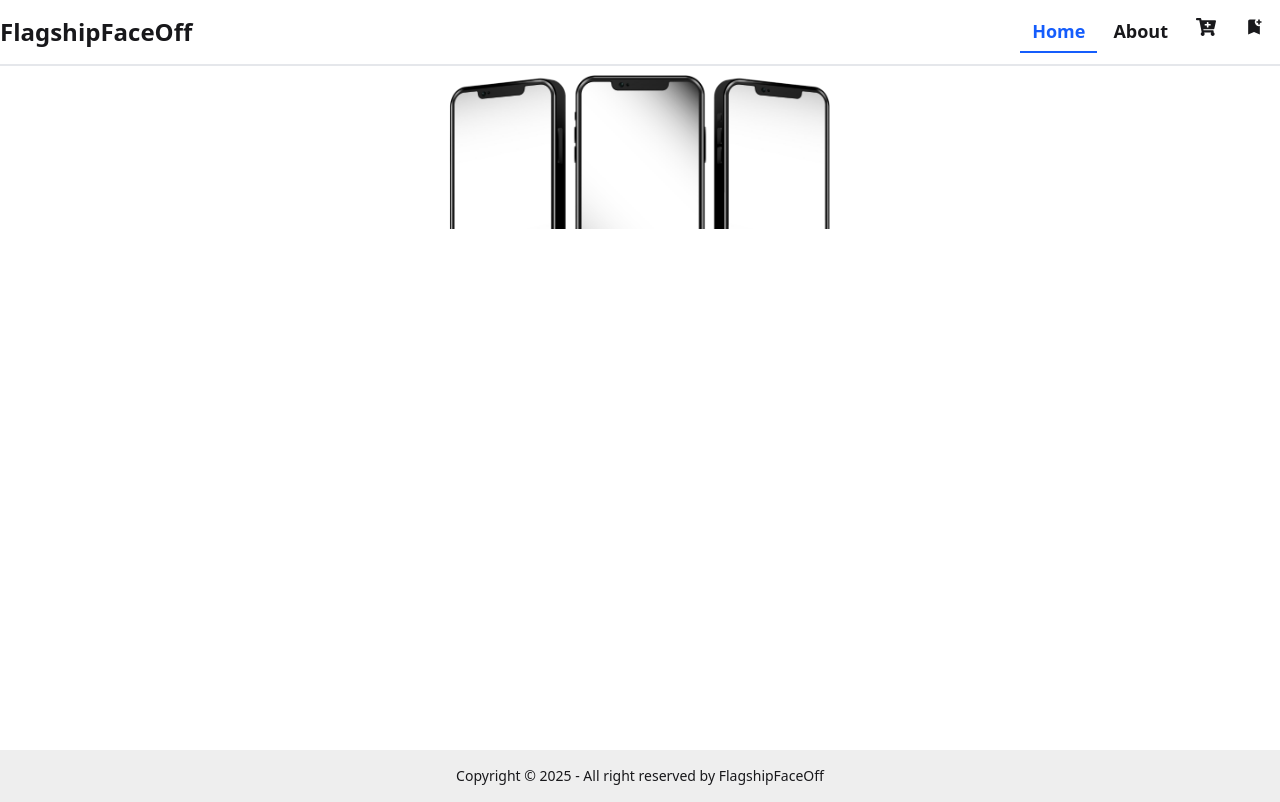
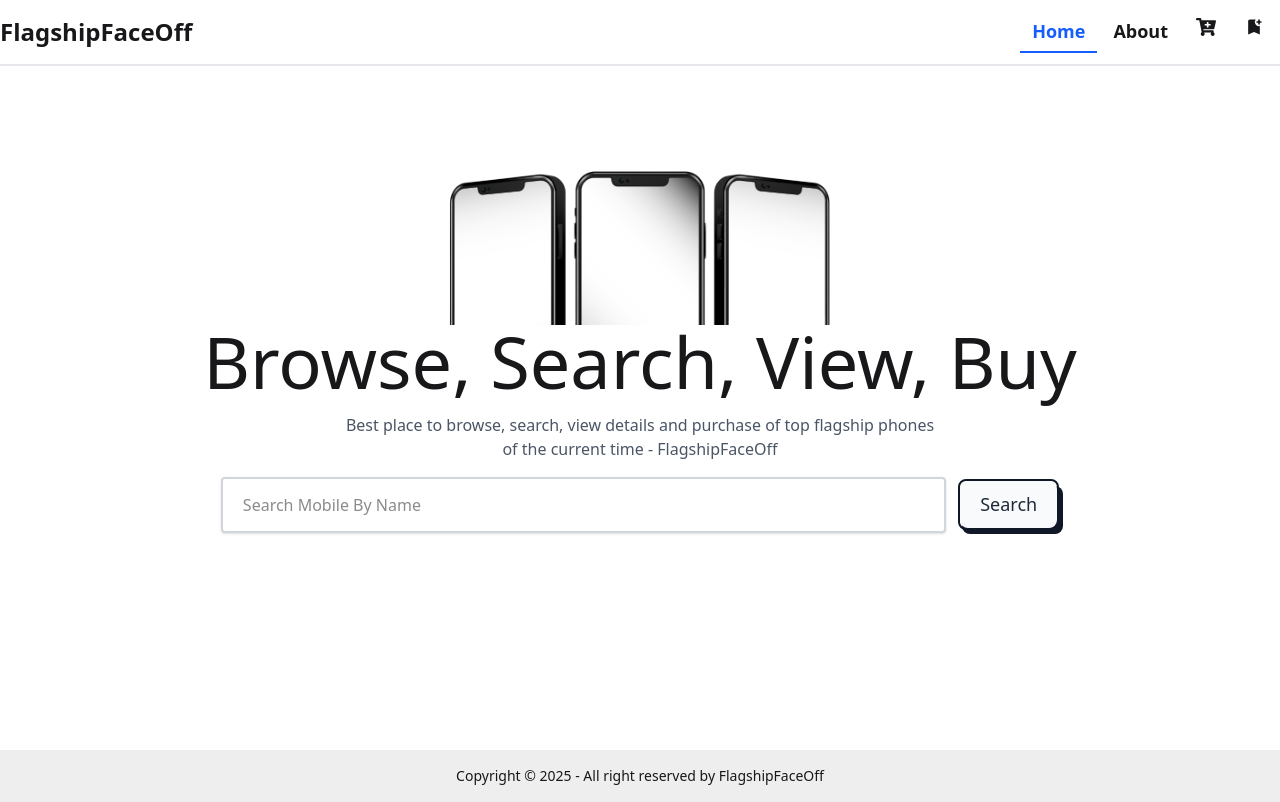
Before and after one commit to mdshahariarhafizofficial/flagship-face-off, a React (Vite) app: page / in a window 1280 px wide. Built offline with nearby package versions, Linux system fonts and the light colour scheme.

Commit message:
Hero section done

```diff
--- a/src/Components/Hero/Hero.jsx
+++ b/src/Components/Hero/Hero.jsx
@@ -1,12 +1,33 @@
-import React from 'react';
-import bannerImg from '../../assets/banner.png';
+import React from "react";
+import bannerImg from "../../assets/banner.png";
 
 const Hero = () => {
-    return (
-        <div>
-            <img src={bannerImg} className='w-full mx-auto md:max-w-md' alt="" />
-        </div>
-    );
+  return (
+    <div className="md:p-24">
+      <img src={bannerImg} className="w-full mx-auto md:max-w-md" alt="" />
+      <div className="text-center space-y-4">
+        <h1 className="text-7xl font-thin">Browse, Search, View, Buy</h1>
+        <p className="text-gray-600">
+          Best place to browse, search, view details and purchase of top
+          flagship phones <br/> of the current time - FlagshipFaceOff
+        </p>
+        <form className="flex flex-col md:flex-row items-center justify-center gap-3">
+          <input className="w-2/3 h-14 px-5 bg-white shadow border-2 border-gray-300 rounded focus:outline-0 focus:shadow-md" type="text" placeholder="Search Mobile By Name" />
+          <button class="relative inline-block text-lg group">
+            <span class="relative z-10 block px-5 py-3 overflow-hidden font-medium leading-tight text-gray-800 transition-colors duration-300 ease-out border-2 border-gray-900 rounded-lg group-hover:text-white">
+              <span class="absolute inset-0 w-full h-full px-5 py-3 rounded-lg bg-gray-50"></span>
+              <span class="absolute left-0 w-48 h-48 -ml-2 transition-all duration-300 origin-top-right -rotate-90 -translate-x-full translate-y-12 bg-gray-900 group-hover:-rotate-180 ease"></span>
+              <span class="relative">Search</span>
+            </span>
+            <span
+              class="absolute bottom-0 right-0 w-full h-12 -mb-1 -mr-1 transition-all duration-200 ease-linear bg-gray-900 rounded-lg group-hover:mb-0 group-hover:mr-0"
+              data-rounded="rounded-lg"
+            ></span>
+          </button>
+        </form>
+      </div>
+    </div>
+  );
 };
 
 export default Hero;
```
